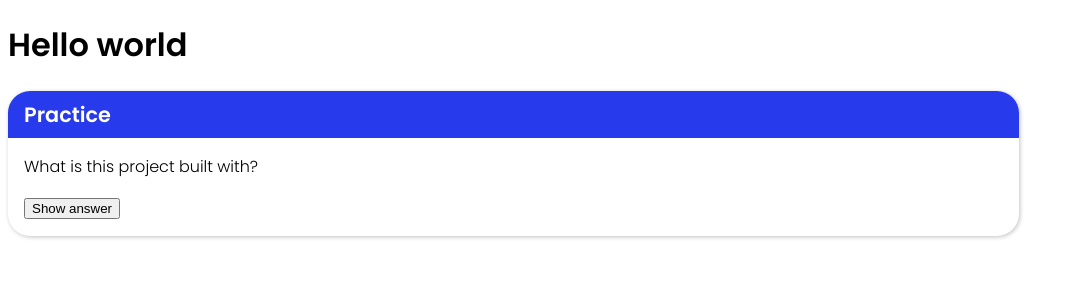
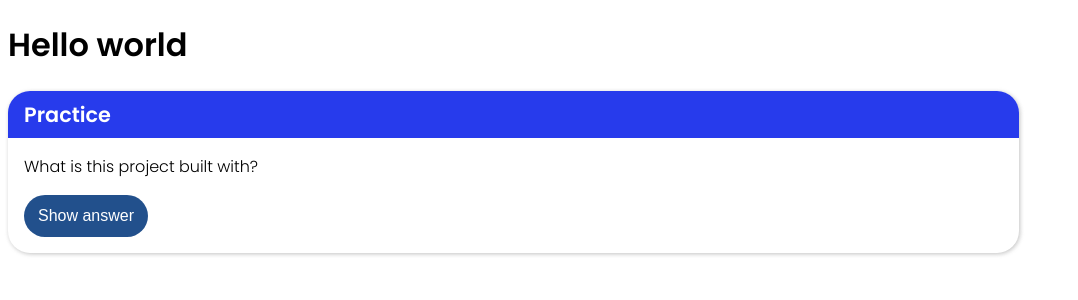
Before and after one commit to kmsolomon/flash-cards, a React (Vite) app: page / in a window 1280 px wide. Shown: the top 300 px of the page, without its empty margins (0-1078 px from the left). Built offline with nearby package versions, Linux system fonts and the light colour scheme; the HTML template or start-up script is replaced by a standard one.

Commit message:
FlashCard -- Change to use Button components

```diff
--- a/src/components/FlashCard/FlashCard.tsx
+++ b/src/components/FlashCard/FlashCard.tsx
@@ -1,6 +1,7 @@
 import "./FlashCard.css";
 
 import { useState } from "react";
+import Button from "../Button/Button";
 
 import { FlashCardType } from "@/types";
 
@@ -21,24 +22,22 @@ function FlashCard({ setTitle, card }: CardProps) {
         <div className="question" data-testid="question">
           <div className="header">{setTitle}</div>
           <p>{card.question}</p>
-          <button
-            className="btn primary"
+          <Button
+            style="primary"
             type="button"
-            onClick={() => setShowAnswer(true)}
-          >
-            Show answer
-          </button>
+            text="Show answer"
+            clickHandler={() => setShowAnswer(true)}
+          />
         </div>
         <div className="answer" data-testid="answer">
           <div className="header">{setTitle}</div>
           <p>{card.answer}</p>
-          <button
-            className="btn primary"
+          <Button
+            style="primary"
             type="button"
-            onClick={() => setShowAnswer(false)}
-          >
-            Show question
-          </button>
+            text="Show question"
+            clickHandler={() => setShowAnswer(false)}
+          />
         </div>
       </div>
     </div>
```
